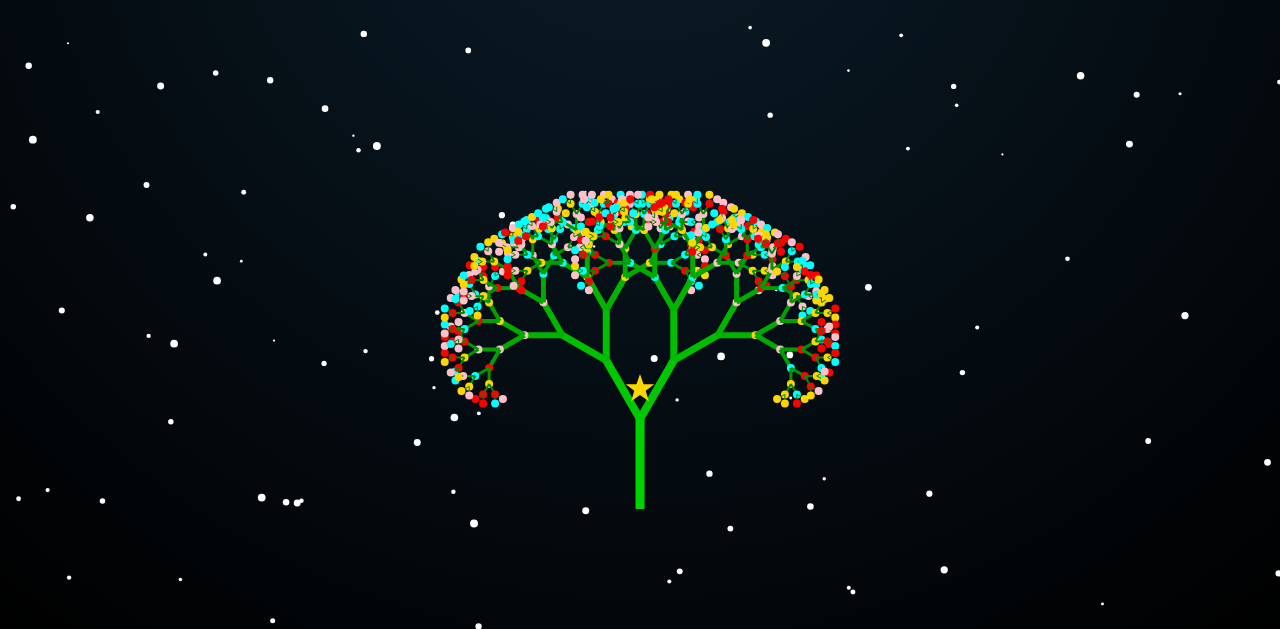
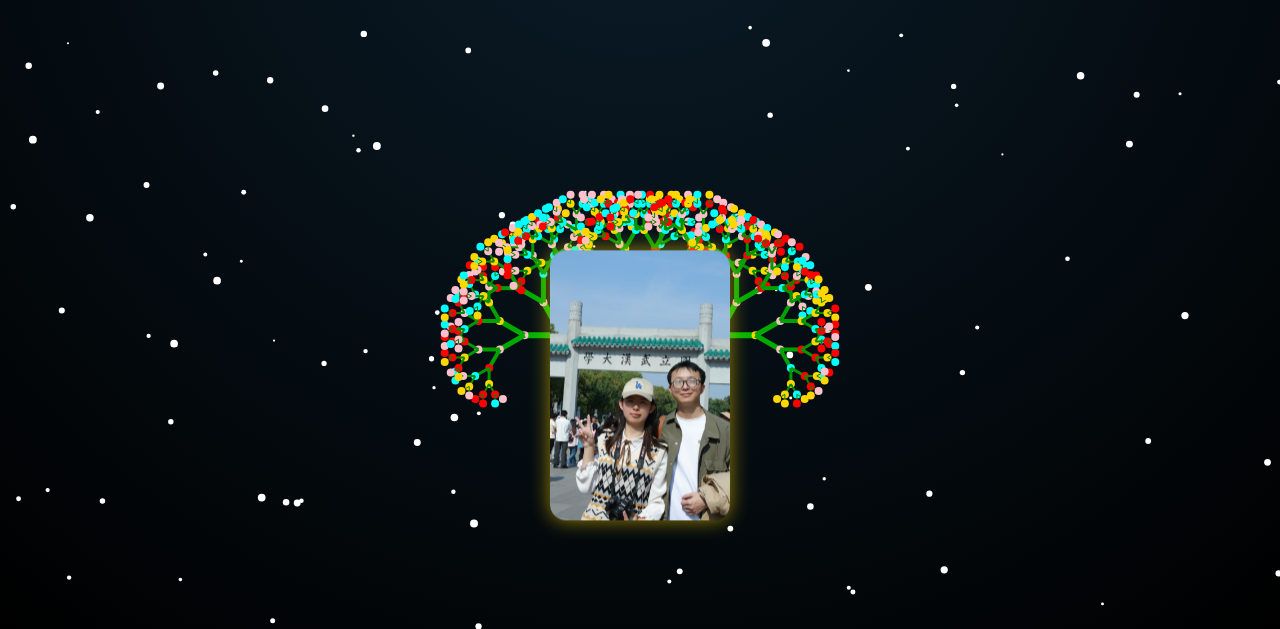
Before and after one commit to zhangzhen8639/christmas-for-jiejie, a plain HTML site: page index.html in a window 1280 px wide. Shown: the part 171-800 px from the top of the page. Drawn offline with Linux system fonts and the light colour scheme; animation ran at ten frames a second.

Commit message:
Update index.html

```diff
--- a/index.html
+++ b/index.html
@@ -40,6 +40,27 @@
         h1 { font-size: 1.8em; }
         p { font-size: 1em; }
     }
+
+    .photo-box {
+        position: absolute;
+        bottom: 12%;
+        width: 100%;
+        text-align: center;
+    }
+
+    .photo-box img {
+        width: 180px;
+        max-width: 70%;
+        border-radius: 16px;
+        box-shadow: 0 0 20px rgba(255, 215, 0, 0.6);
+        animation: float 3s ease-in-out infinite;
+    }
+
+    @keyframes float {
+        0%, 100% { transform: translateY(0); }
+        50% { transform: translateY(-10px); }
+    }
+
 </style>
 </head>
 
@@ -48,6 +69,10 @@
 <div class="text">
     <h1>🎄 Merry Christmas 🎄</h1>
     <p>To my dear Jiejie ❤️</p>
+</div>
+
+<div class="photo-box">
+    <img id="photo" src="photo1.jpg">
 </div>
 
 <canvas id="canvas"></canvas>
@@ -130,6 +155,14 @@ function animate() {
 }
 
 animate();
+
+const photos = ["photo1.jpg", "photo2.jpg", "photo3.jpg"];
+let idx = 0;
+setInterval(() => {
+    idx = (idx + 1) % photos.length;
+    document.getElementById("photo").src = photos[idx];
+}, 3000);
+
 </script>
 
 </body>
```
